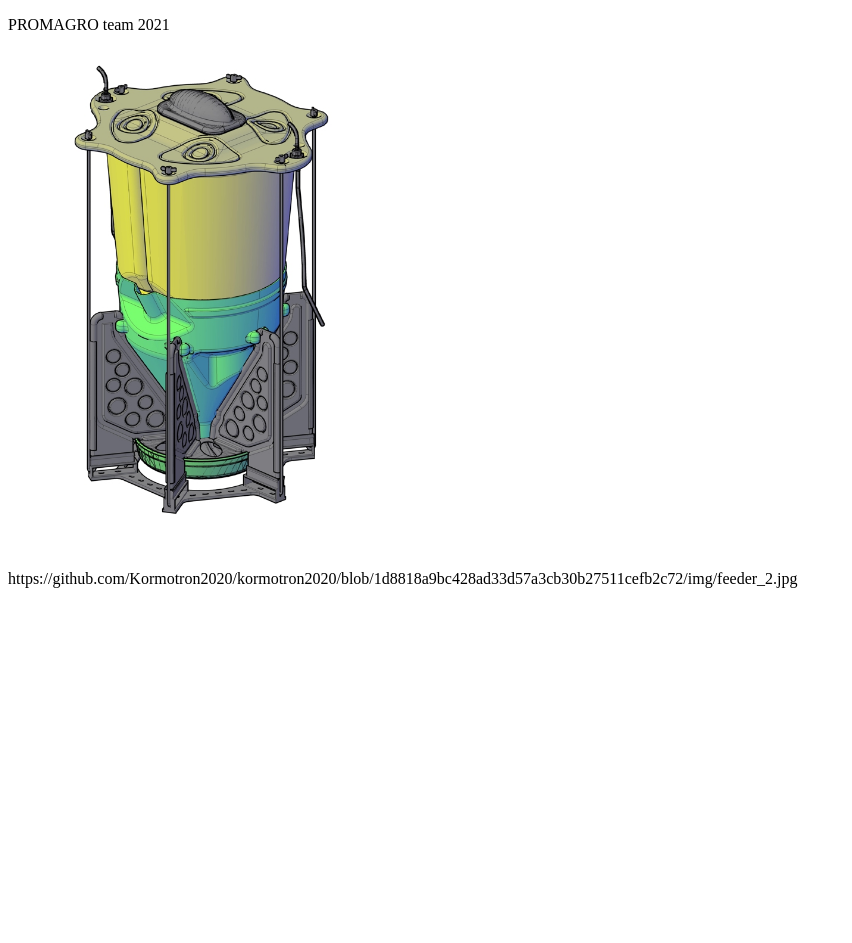
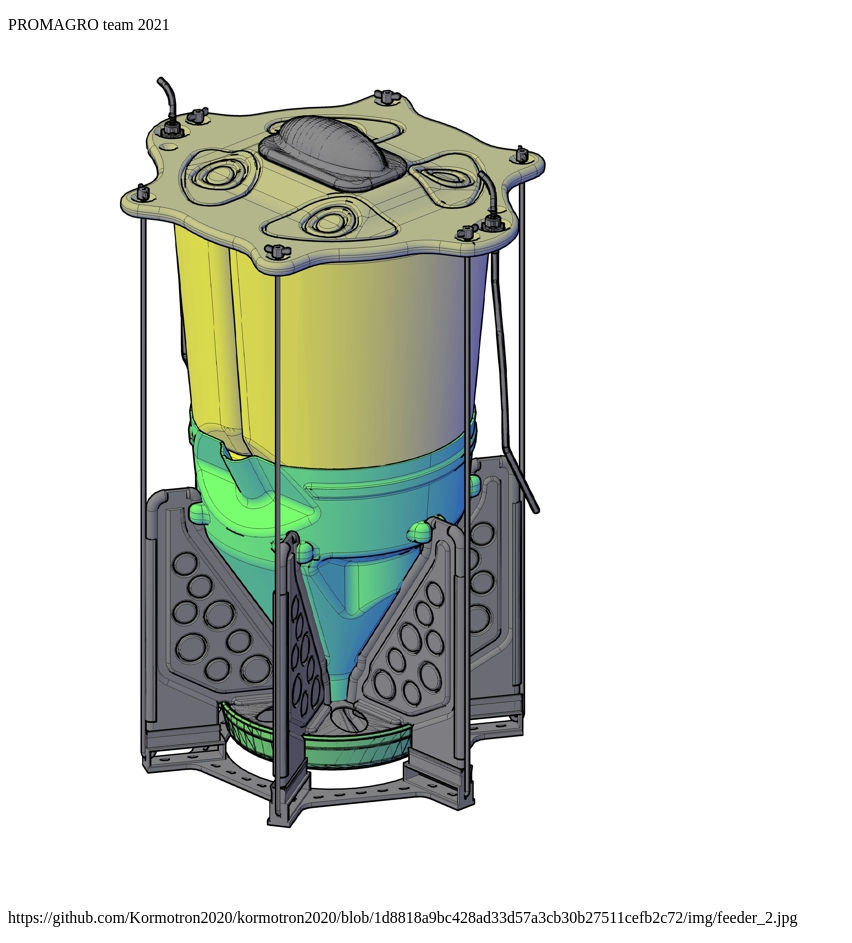
Before and after one commit to Kormotron2020/kormotron2020, a plain HTML site: page index.html in a window 1280 px wide. Shown: the whole page, without its empty margins (0-852 px from the left). Before the commit the page ends 800 px from the top, so only its background shows below. Drawn offline with Linux system fonts and the light colour scheme.

Commit message:
Update index.html

```diff
--- a/index.html
+++ b/index.html
@@ -12,7 +12,7 @@
 
 
 <div>
-	<img src="https://github.com/Kormotron2020/kormotron2020/blob/1d8818a9bc428ad33d57a3cb30b27511cefb2c72/img/feeder_2.jpg" height="500" >
+	<img src="https://github.com/Kormotron2020/kormotron2020/blob/1d8818a9bc428ad33d57a3cb30b27511cefb2c72/img/feeder_2.jpg"  >
 
 	<p>https://github.com/Kormotron2020/kormotron2020/blob/1d8818a9bc428ad33d57a3cb30b27511cefb2c72/img/feeder_2.jpg</p>
 
```
